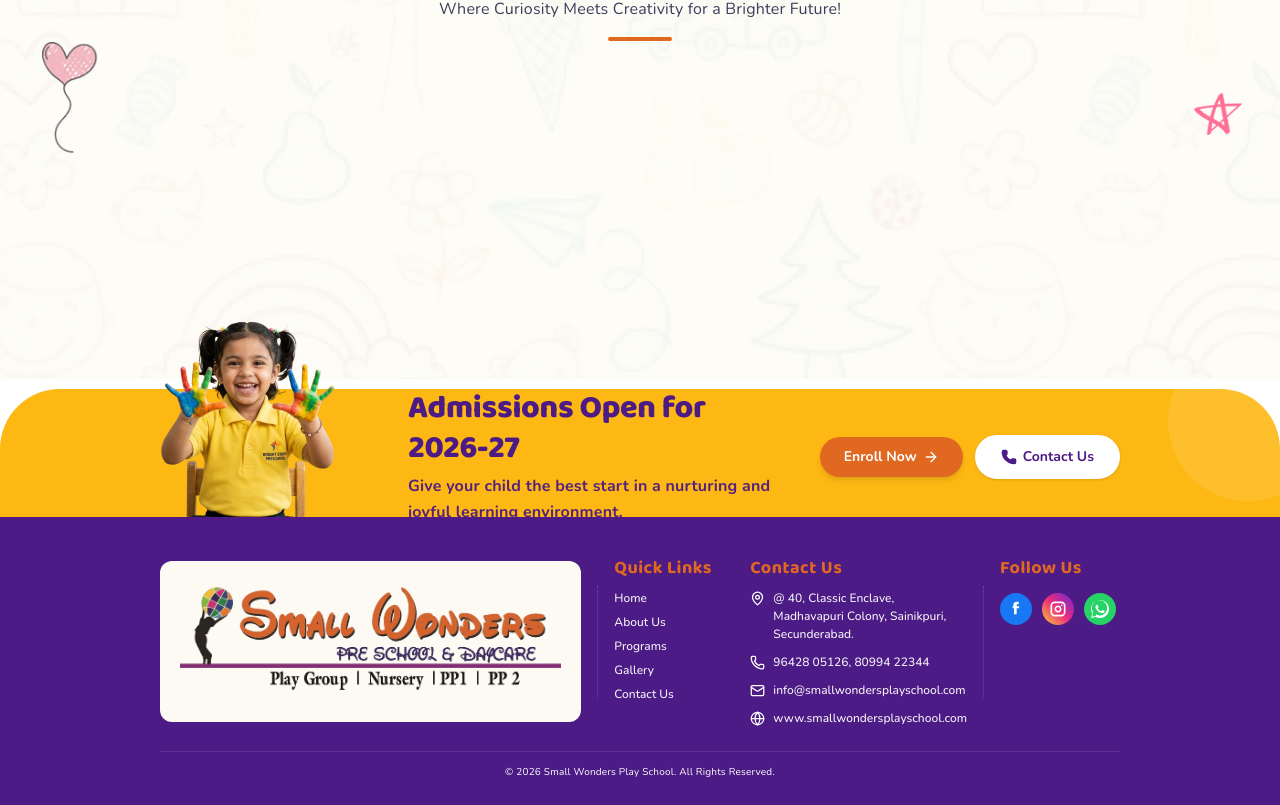
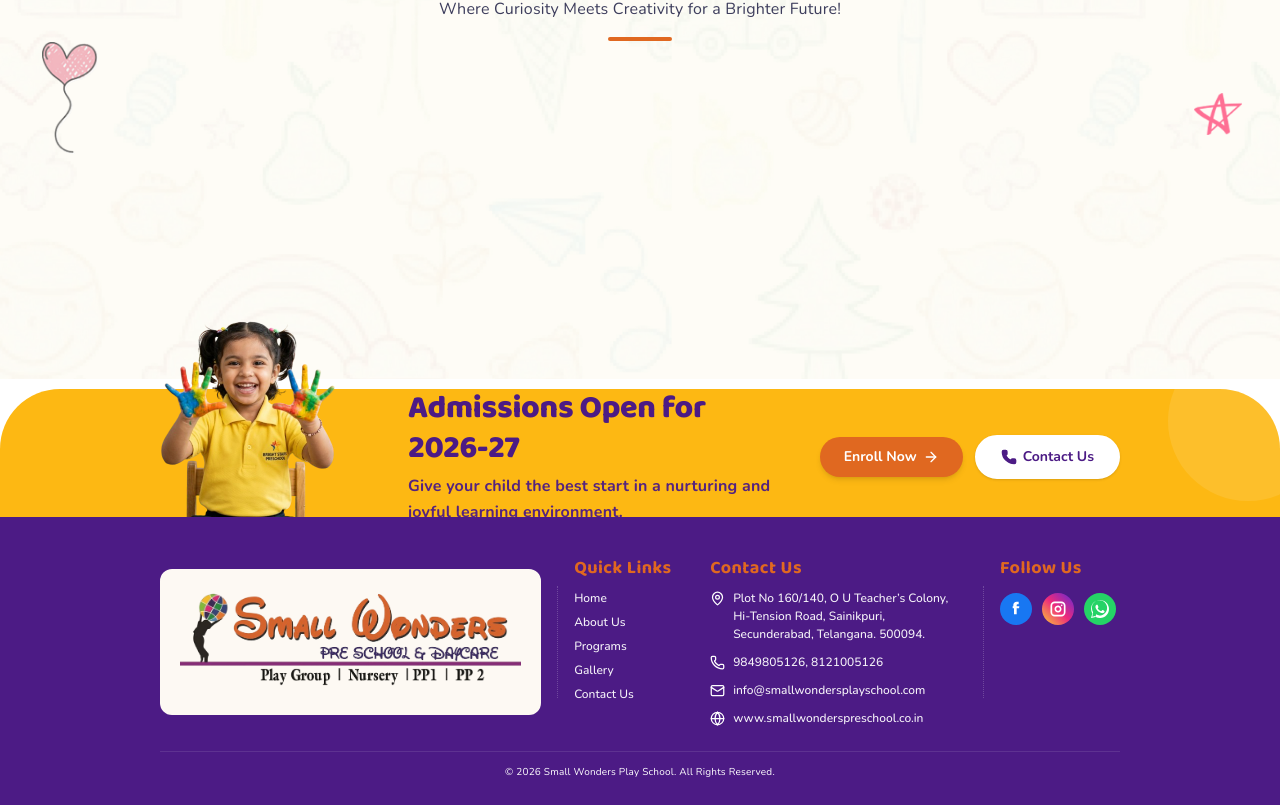
Before and after one commit to spoorthibits/smallwonderspreschool, a Next.js app: page /about in a window 1280 px wide. Shown: the part 4247-5052 px from the top of the page. Built offline with nearby package versions, Linux system fonts and the light colour scheme.

Commit message:
Update contact info, links

```diff
--- a/app/components/About/AboutProgramsScroll.tsx
+++ b/app/components/About/AboutProgramsScroll.tsx
@@ -46,7 +46,7 @@
       "PP2 prepares children for primary school with advanced literacy, numeracy, and critical thinking — a solid bridge between early childhood education and formal schooling.",
   },
   {
-    id: 6,
+    id: 5,
     title: "Summer Camp",
     age: "5 to 6 Years",
     color: "#22A45D",
--- a/app/components/ContactPage/ContactSection.tsx
+++ b/app/components/ContactPage/ContactSection.tsx
@@ -61,14 +61,14 @@
                   iconBg="bg-blue-100"
                   iconColor="text-blue-700"
                   label="Phone"
-                  content={<>96428 05126 &nbsp;/&nbsp; 80994 22344</>}
+                  content={<>98498 05126 &nbsp;/&nbsp; 81210 05126</>}
                 />
                 <ContactCard
                   icon={<MessageCircle size={15} />}
                   iconBg="bg-green-100"
                   iconColor="text-green-700"
                   label="WhatsApp"
-                  content="96428 05126"
+                  content="98498 05126"
                 />
                 <ContactCard
                   icon={<Mail size={15} />}
@@ -86,7 +86,7 @@
                   iconBg="bg-purple-100"
                   iconColor="text-purple-700"
                   label="Our School"
-                  content="Classic Enclave, Sainikpuri, Secunderabad"
+                  content="Plot No 160/140, O U Teacher’s Colony, Hi-Tension Road, Sainikpuri, Secunderabad, Telangana. 500094."
                 />
               </div>
 
--- a/app/components/ContactPage/FindUs.tsx
+++ b/app/components/ContactPage/FindUs.tsx
@@ -7,7 +7,7 @@
 export default function ContactMap() {
   const handleGetDirections = () => {
     window.open(
-      "https://maps.google.com/?q=Small+Wonders+Play+School,+40,+Classic+Enclave,+Madhavapuri+Colony,+Sainikpuri,+Secunderabad",
+      "https://maps.google.com/?q=Plot+No+160/140,+O+U+Teacher’s+Colony,+Hi-Tension+Road,+Sainikpuri,+Secunderabad,+Telangana+500094",
       "_blank"
     );
   };
@@ -23,10 +23,11 @@
               <h3 className="font-baloo text-[36px] font-bold text-[var(--color-primary)] mb-4">
                 Find Us Here
               </h3>
-              <p className="font-nunito text-lg text-slate-700 font-bold leading-relaxed mb-8">
-                40, Classic Enclave, <br />
-                Madhavapuri Colony, <br />
-                Sainikpuri, Secunderabad.
+              <p className="font-nunito text-base text-slate-700 font-bold leading-relaxed mb-8">
+                Plot No 160/140, <br />
+                O U Teacher’s Colony, <br />
+                Hi-Tension Road, Sainikpuri, <br />
+                Secunderabad, Telangana. 500094.
               </p>
               <Button
                 onClick={handleGetDirections}
--- a/app/components/Programmas/ProgramsSection.tsx
+++ b/app/components/Programmas/ProgramsSection.tsx
@@ -46,7 +46,7 @@
       "PP2 prepares children for primary school with advanced literacy, numeracy, and critical thinking — a solid bridge between early childhood education and formal schooling.",
   },
   {
-    id: 6,
+    id: 5,
     title: "Summer Camp",
     age: "5 to 6 Years",
     color: "#22A45D",
--- a/app/components/footer.tsx
+++ b/app/components/footer.tsx
@@ -77,12 +77,12 @@
               <li className="footer-contact-item">
                 <MapPin size={15} className="footer-contact-icon" />
                 <span>
-                  @ 40, Classic Enclave, Madhavapuri Colony, Sainikpuri, Secunderabad.
+                  Plot No 160/140, O U Teacher’s Colony, Hi-Tension Road, Sainikpuri, Secunderabad, Telangana. 500094.
                 </span>
               </li>
               <li className="footer-contact-item">
                 <Phone size={15} className="footer-contact-icon" />
-                <span>96428 05126, 80994 22344</span>
+                <span>9849805126, 8121005126</span>
               </li>
               <li className="footer-contact-item">
                 <Mail size={15} className="footer-contact-icon" />
@@ -92,8 +92,8 @@
               </li>
               <li className="footer-contact-item">
                 <Globe size={15} className="footer-contact-icon" />
-                <a href="http://www.smallwondersplayschool.com" target="_blank" rel="noopener noreferrer" className="footer-link">
-                  www.smallwondersplayschool.com
+                <a href="https://www.smallwonderspreschool.co.in/" target="_blank" rel="noopener noreferrer" className="footer-link">
+                  www.smallwonderspreschool.co.in
                 </a>
               </li>
             </ul>
@@ -108,9 +108,11 @@
             <div className="footer-social-icons">
               {/* Facebook Icon */}
               <a
-                href="#"
+                href="https://www.facebook.com/SmallWondersInternationalPlaySchool"
                 aria-label="Facebook"
                 className="footer-social-btn facebook"
+                target="_blank"
+                rel="noopener noreferrer"
               >
                 <svg className="w-4 h-4 fill-current" viewBox="0 0 24 24">
                   <path d="M9 8H7v3h2v9h4v-9h3.6l.4-3H13V6c0-.5.5-1 1-1h2V1h-3c-3 0-5 2-5 5v2z" />
@@ -119,7 +121,7 @@
 
               {/* Instagram Icon */}
               <a
-                href="https://www.instagram.com/smallwonders_sainikpuri"
+                href="https://www.instagram.com/smallwonders_sainikpuri?utm_source=qr"
                 aria-label="Instagram"
                 className="footer-social-btn instagram"
                 target="_blank"
@@ -134,9 +136,11 @@
 
               {/* WhatsApp Icon */}
               <a
-                href="#"
+                href="https://wa.me/919849805126"
                 aria-label="WhatsApp"
                 className="footer-social-btn whatsapp"
+                target="_blank"
+                rel="noopener noreferrer"
               >
                 <svg className="w-4.5 h-4.5 fill-current" viewBox="0 0 24 24">
                   <path d="M.057 24l1.687-6.163c-1.041-1.804-1.588-3.849-1.587-5.946C.06 5.348 5.397.01 12.008.01c3.202.001 6.212 1.246 8.477 3.514 2.266 2.268 3.507 5.28 3.505 8.484-.004 6.657-5.34 11.997-11.953 11.997-2.005-.001-3.973-.503-5.714-1.458L0 24zm6.59-4.846c1.6.95 3.188 1.449 4.725 1.45 5.556 0 10.077-4.513 10.08-10.068.001-2.69-1.044-5.22-2.943-7.123C16.51 1.51 13.984.465 11.3.465c-5.56 0-10.077 4.513-10.08 10.068-.001 2.055.539 4.062 1.564 5.845L1.8 22.183l5.847-1.53c-1.636.885-2.735 1.501-1.002 1.501z" />
```
